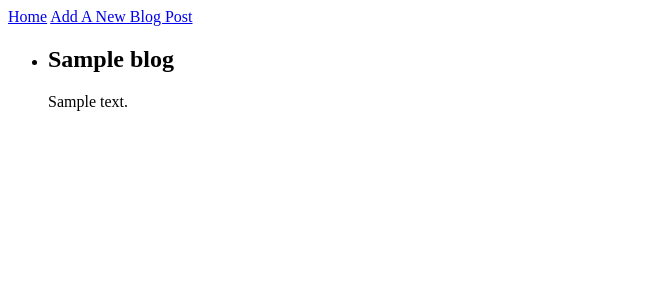
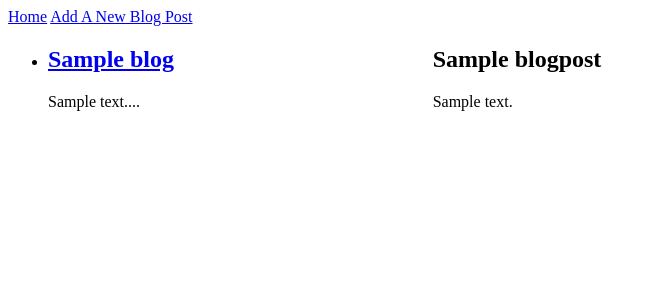
Before and after one commit to tylerchapman/Blogz, a Flask app: template templates/base.html in a window 1280 px wide. Shown: the top 300 px of the page, without its empty margins (0-657 px from the left). Run offline with Flask 2, Linux system fonts and the light colour scheme; the template is opened without the code that fills it: most values are stand-ins (such as "Sample title", 1, 10 or a date in 2020); data that the repository does not hold is empty.

Commit message:
Added styles and fixed blog post bug

```diff
--- a/main.py
+++ b/main.py
@@ -26,7 +26,13 @@ def blog():
     blog_posts = Blog.query.all()
     blog_posts = list(reversed(blog_posts))
 
-    return render_template('base.html', blog_posts=blog_posts)
+    id = request.args.get('id')
+
+    if id != None:
+        blogpost = Blog.query.filter_by(id=id).first()
+        return render_template('base.html', blog_posts=blog_posts, blogpost=blogpost)
+    else:
+        return render_template('base.html', blog_posts=blog_posts)
 
 
 @app.route('/newpost', methods=['POST', 'GET'])
--- /dev/null
+++ b/static/css/styles.css
@@ -0,0 +1,16 @@
+.container {
+    display: grid;
+    grid-template-columns: repeat(3, 1fr);
+    grid-gap: 10px;
+    grid-auto-rows: minmax(100px, auto);
+}
+
+.blog-list {
+    grid-column: 1 / 3;
+    grid-row: 1;
+}
+
+.blog-post {
+    grid-column: 2 / 3;
+    grid-row: 1;
+}
--- a/templates/base.html
+++ b/templates/base.html
@@ -2,25 +2,35 @@
 <html>
     <head>
         <title>Build-A-Blog</title>
-    </head>
+        <link rel="stylesheet" href="{{ url_for('static', filename='css/styles.css') }}">    </head>
     <body>
         <div>
             <a href="/blog">Home</a>
             <a href="/newpost">Add A New Blog Post</a>
         </div>
-
+        <div class="container">
+            <div class="blog-list">
             {% if blog_posts|length == 0 %}
             <p>No Posts Yet</p>
             {% else %}
                 <ul>
                     {% for blog in blog_posts %}
                     <li>
-                    <h2>{{blog.title}}</h2>
-                    <p>{{blog.body}}</p>
+                        <h2><a href="/blog?id={{ blog.id }}" >{{blog.title}}</a></h2>
+                        <p>{{ blog.body[0:20] + "..." }}</p>
                     </li>
                     {% endfor %}
                 </ul>
             {% endif %}
+            </div>
+
+            <div class="blog-post">
+                {%  if blogpost %}
+                <h2>{{blogpost.title}}</h2>
+                <p>{{blogpost.body}}</p>
+                {% endif %}
+            </div>
+        </div>
 
     </body>
 </html>
```
Also changed, not shown: templates/newpost.html (+28 -5 lines). Lines whose indentation alone changed are shown as unchanged.
